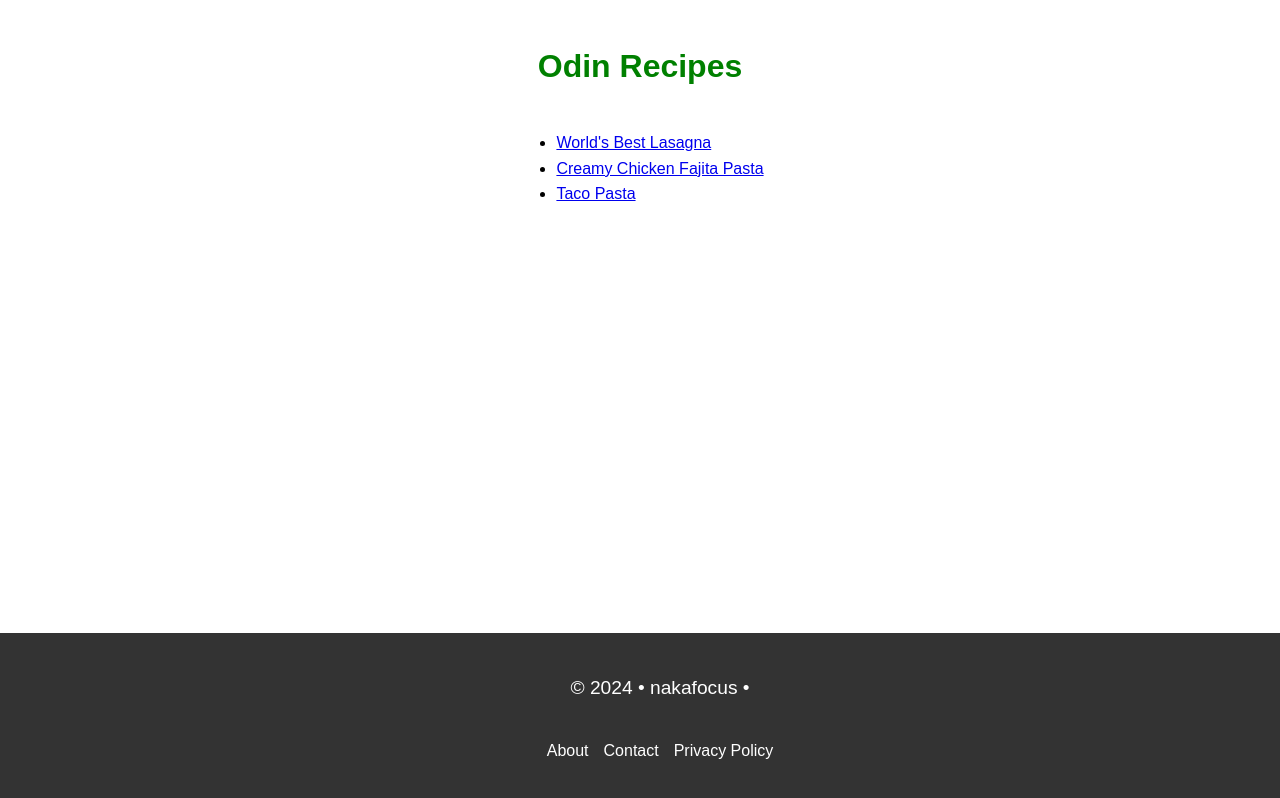
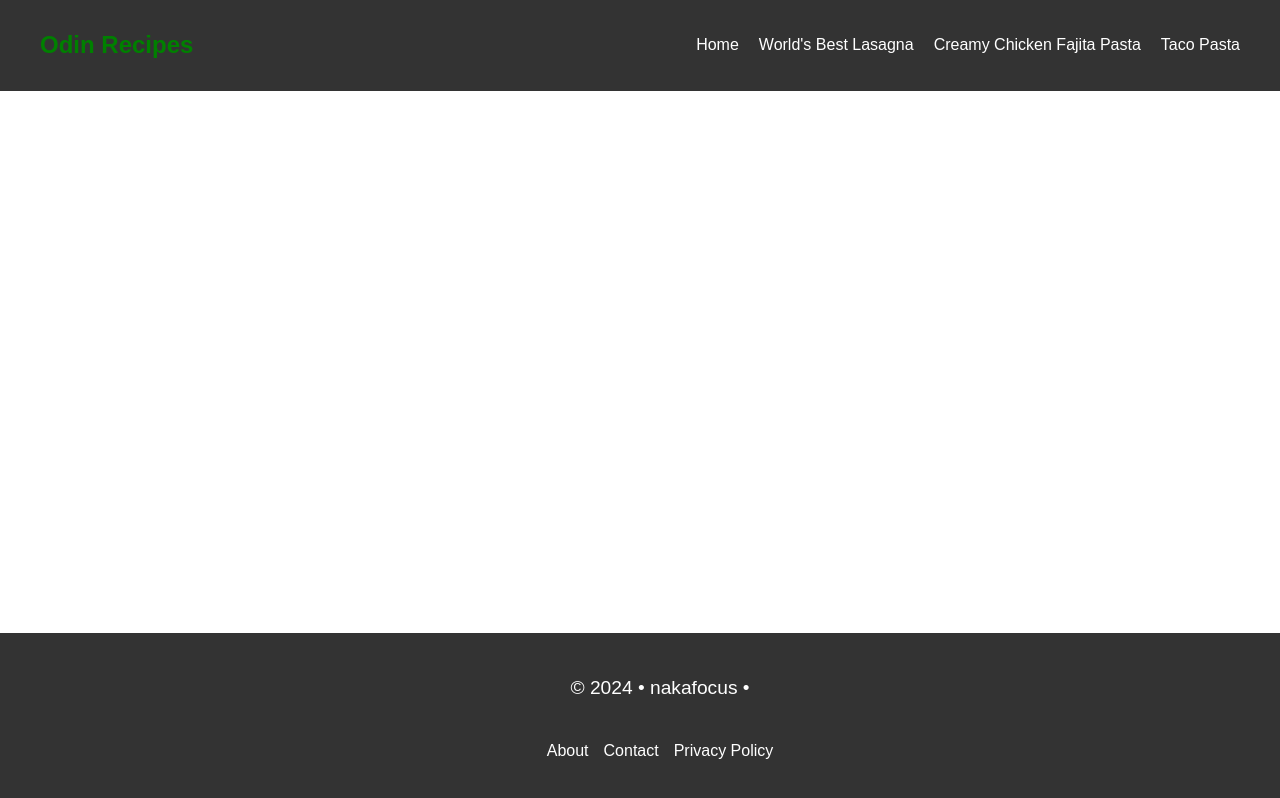
Before and after one commit to GitFocusOfficial/odin-recipes, a plain HTML site: page index.html in a window 1280 px wide. Drawn offline with Linux system fonts and the light colour scheme.

Commit message:
Fix header overflow and ensure no horizontal scrolling

```diff
--- a/index.html
+++ b/index.html
@@ -22,18 +22,19 @@
 
     </head>
     <body>
-        <div class="container">
-            <header>
-                <h1>Odin Recipes</h1>
-            </header>
-            <nav>
-                <ul>
-                    <li><a href="recipes/lasagna.html" target="_blank">World's Best Lasagna</a></li>
-                    <li><a href="recipes/fajita.html" target="_blank">Creamy Chicken Fajita Pasta</a></li>
-                    <li><a href="recipes/taco.html" target="_blank">Taco Pasta</a></li>
-                </ul>
-            </nav>
-        </div>
+        <header class="header">
+            <div class="header-content">
+                <h1 class="logo">Odin Recipes</h1>
+                <nav class="nav">
+                    <ul class="nav-links">
+                        <li><a href="index.html">Home</a></li>
+                        <li><a href="recipes/lasagna.html">World's Best Lasagna</a></li>
+                        <li><a href="recipes/fajita.html">Creamy Chicken Fajita Pasta</a></li>
+                        <li><a href="recipes/taco.html">Taco Pasta</a></li>
+                    </ul>
+                </nav>
+            </div>
+        </header>
         <footer class="footer fixed-footer">
             <div class="footer-content">
                 <p>&copy; 2024 • nakafocus •</p>
--- a/styles.css
+++ b/styles.css
@@ -1,3 +1,70 @@
+/* Header styling */
+.header {
+    background-color: #333;
+    color: #fff;
+    padding: 10px 20px;
+    width: 100%;
+    box-sizing: border-box; /* Ensure padding is included in width */
+    overflow: hidden; /* Prevent overflow */
+}
+
+.header-content {
+    display: flex;
+    justify-content: space-between;
+    align-items: center;
+    max-width: 1200px;
+    margin: 0 auto;
+    width: 100%;
+    box-sizing: border-box;
+}
+
+.logo {
+    font-size: 1.5em;
+}
+
+.nav {
+    display: flex;
+}
+
+.nav-links {
+    list-style: none;
+    display: flex;
+    gap: 20px;
+    margin: 0;
+    padding: 0;
+}
+
+.nav-links li {
+    display: inline;
+}
+
+.nav-links a {
+    color: #fff;
+    text-decoration: none;
+    font-size: 1em;
+}
+
+.nav-links a:hover {
+    text-decoration: blue;
+}
+
+/* Responsive design */
+@media (max-width: 768px) {
+    .header-content {
+        flex-direction: column;
+        align-items: flex-start;
+    }
+
+    .nav-links {
+        flex-direction: column;
+        width: 100%;
+    }
+
+    .nav-links a {
+        padding: 10px 0;
+    }
+}
+
 /* Flexbox container */
 .container {
     display: flex;
@@ -55,13 +122,14 @@
     }
 }
 
-/* Responsive text */
+/* Responsive text and ensure no horizontal scrolling */
 body {
     font-family: Arial, sans-serif;
-    font-size: 16px;
+    font-size: 16px; /* Default font size */
     line-height: 1.6;
     margin: 0;
     padding: 0;
+    overflow-x: hidden; /* Prevent horizontal scrolling */
 }
 
 /* Responsive image */
```
Also changed, not shown: recipes/fajita.html (+15 -2 lines), recipes/lasagna.html (+15 -2 lines), recipes/taco.html (+15 -2 lines).
